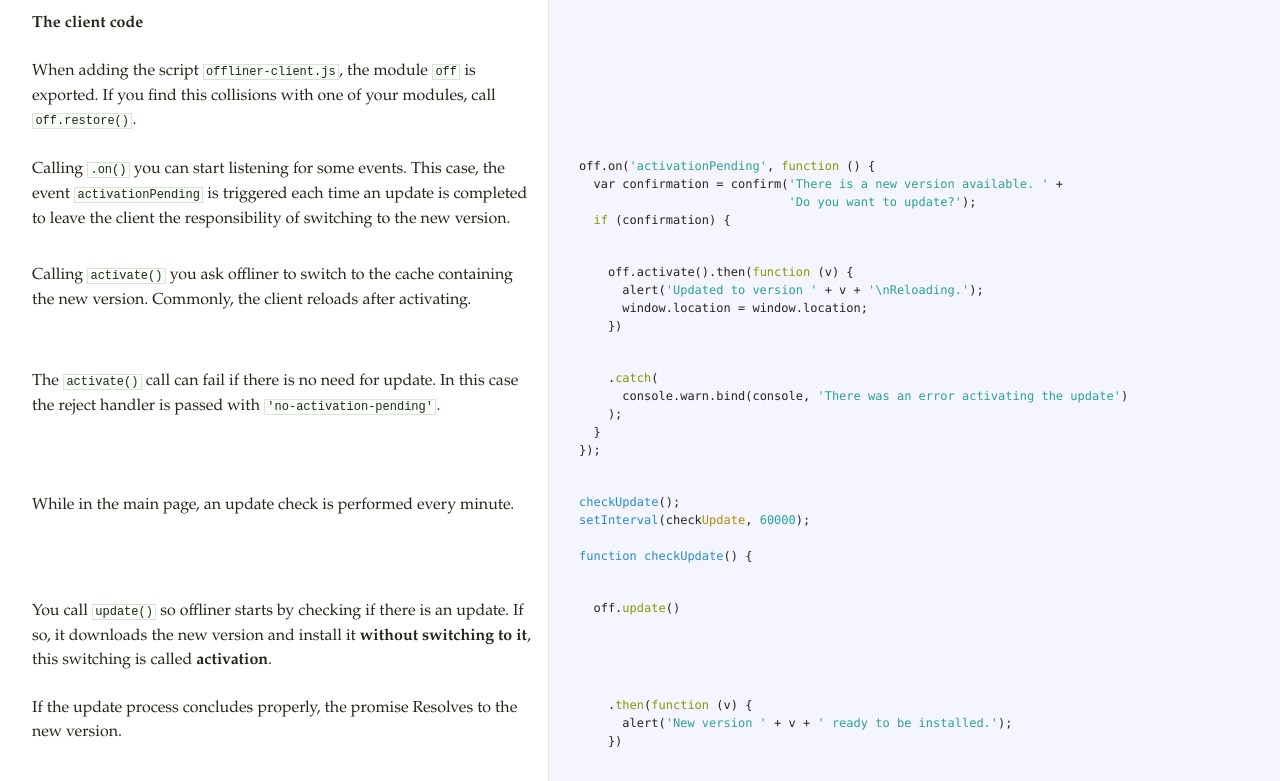
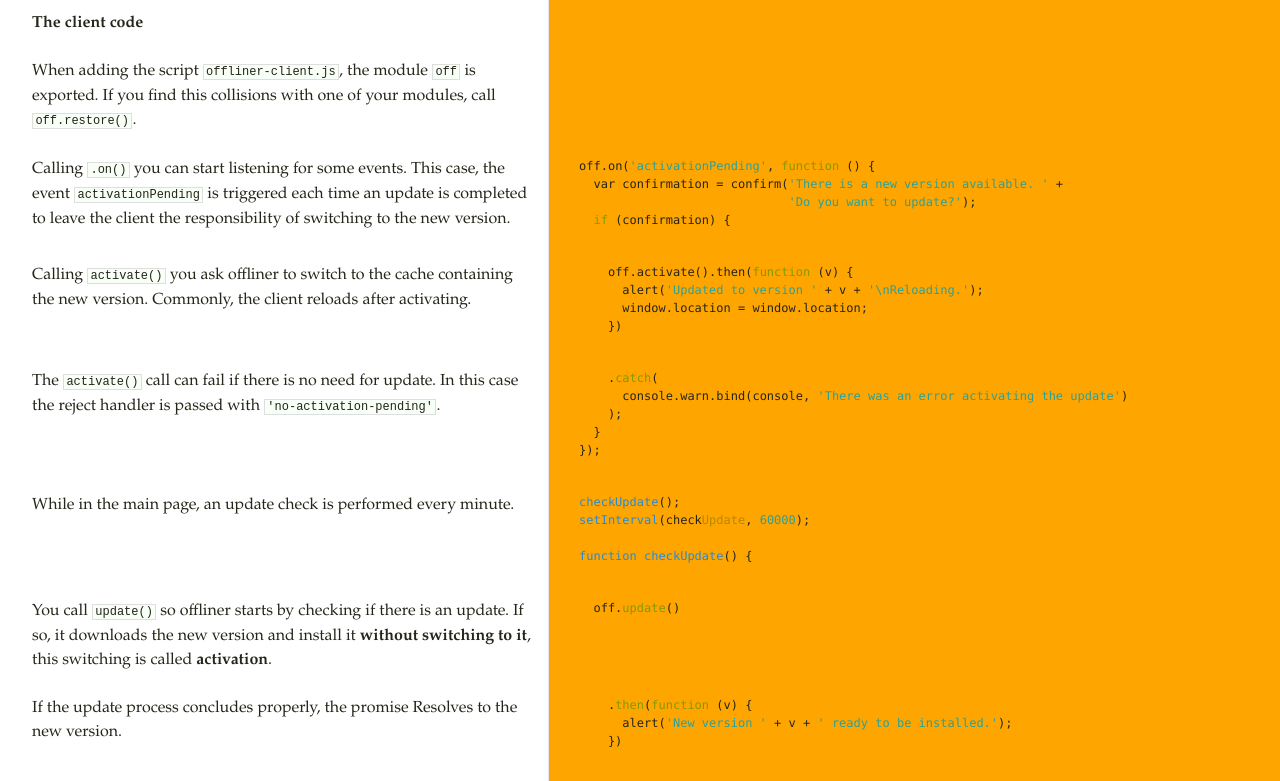
Before and after one commit to delapuente/offliner, a plain HTML site: page js/main.js.html in a window 1280 px wide. Shown: the part 75-856 px from the top of the page. Drawn offline with Linux system fonts and the light colour scheme.

Commit message:
Update docco.css

```diff
--- a/docco.css
+++ b/docco.css
@@ -149,7 +149,7 @@ table td {border: 0; outline: 0}
   padding: 8px 8px 8px 30px;
   width: 100%;
   vertical-align: top;
-  background: #f5f5ff;
+  background: orange;
   border-left: 1px solid #e5e5ee;
 }
 .code pre {
```
